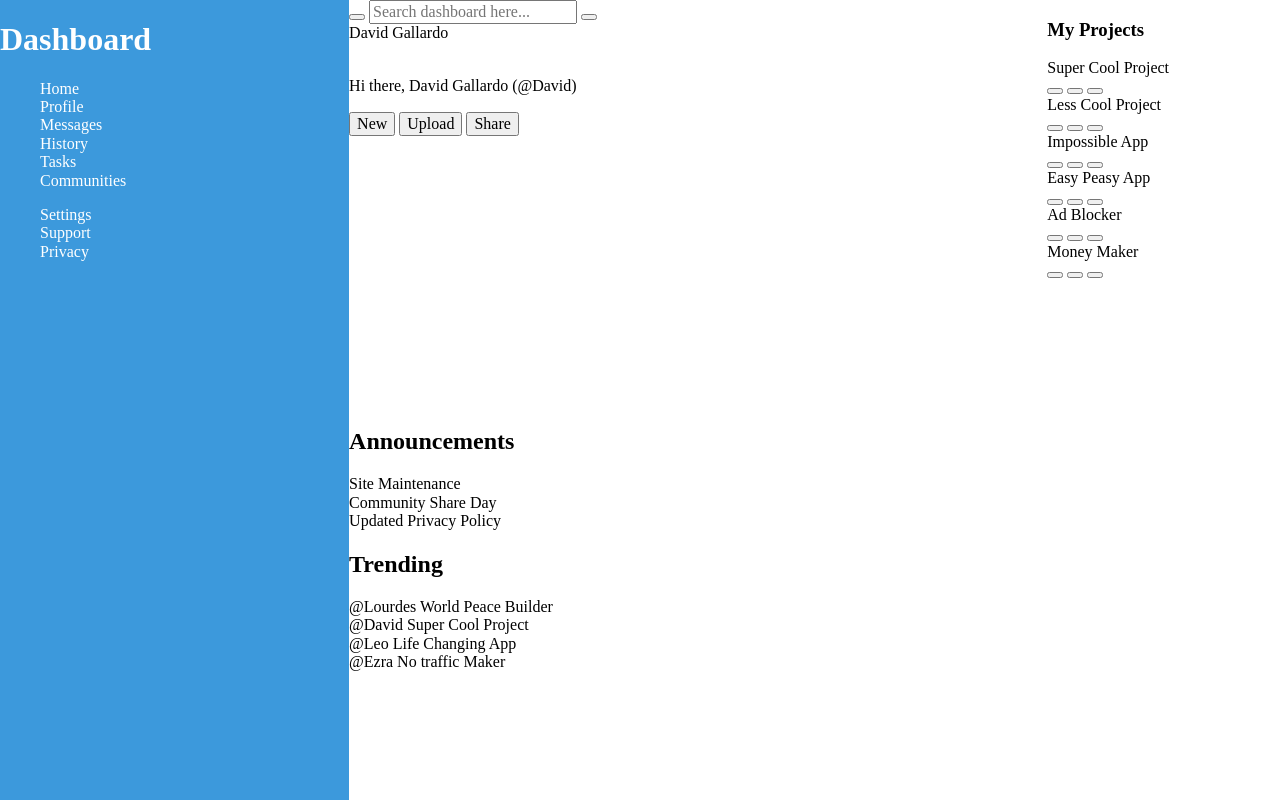
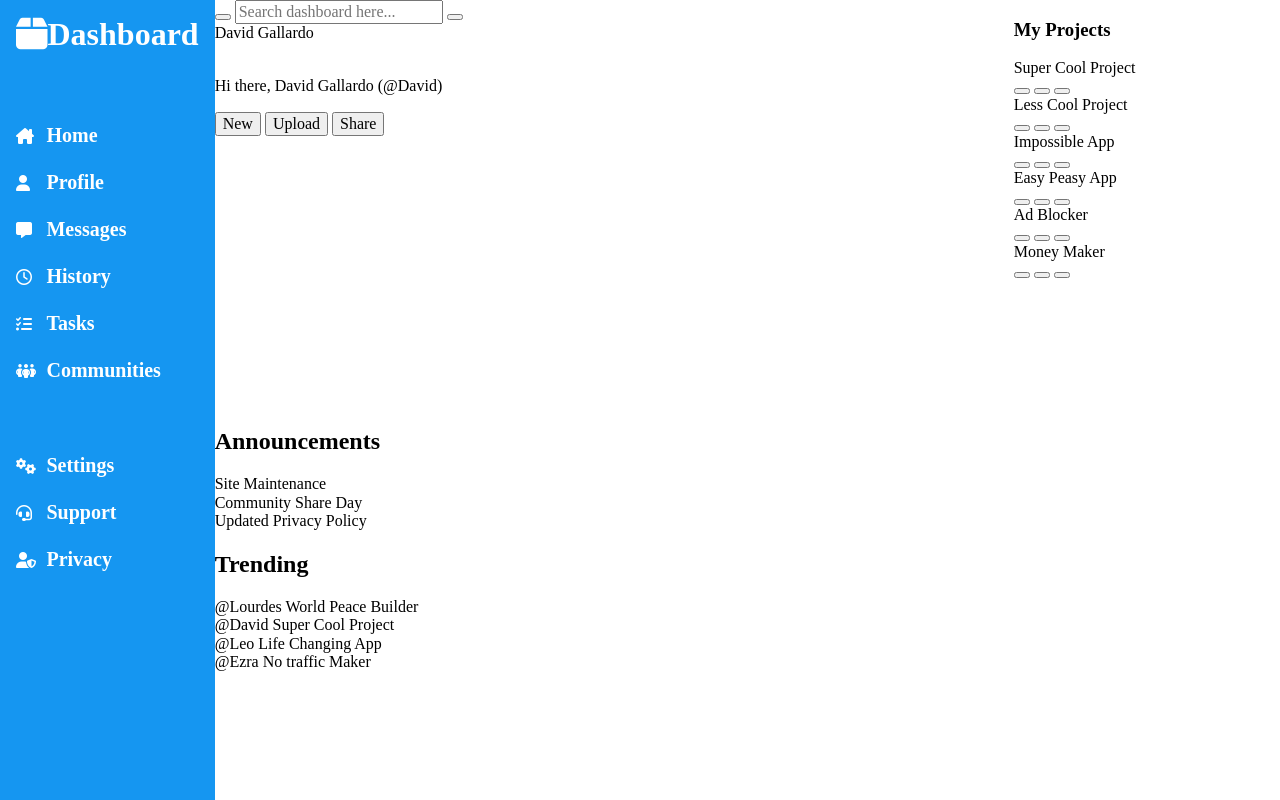
Before and after one commit to Davidg412/My_Dashboard, a plain HTML site: page index.html in a window 1280 px wide. Drawn offline with Linux system fonts and the light colour scheme.

Commit message:
Finish left sidebar with functional list of items

```diff
--- a/index.html
+++ b/index.html
@@ -5,6 +5,7 @@
     <meta http-equiv="X-UA-Compatible" content="IE=edge">
     <meta name="viewport" content="width=device-width, initial-scale=1.0">
     <link rel="stylesheet" href="normalize.css">
+    <script src="https://kit.fontawesome.com/641c6d27e1.js" crossorigin="anonymous"></script>
     <link rel="stylesheet" href="style.css">
     <title>My Dashboard</title>
 </head>
@@ -12,19 +13,38 @@
     <div class="container">
 
         <div class="left-sidebar-container">
-            <h1 class="dashboard">Dashboard</h1>
             <div class="menu">
-                <ul>
+                <div class="dashboard">
+                    <i class="fa-solid fa-box"></i>
+                    <h1>Dashboard</h1>
+                </div>
+                <ul class="toplist">
+                    <i class="fa-solid fa-house-chimney"></i>
                     <li>Home</li>
+
+                    <i class="fa-solid fa-user"></i>
                     <li>Profile</li>
+
+                    <i class="fa-solid fa-message"></i>
                     <li>Messages</li>
+
+                    <i class="fa-regular fa-clock"></i>
                     <li>History</li>
+
+                    <i class="fa-solid fa-list-check"></i>
                     <li>Tasks</li>
+
+                    <i class="fa-solid fa-people-group"></i>
                     <li>Communities</li>
                 </ul>
-                <ul>
+                <ul class="bottomlist">
+                    <i class="fa-solid fa-gears"></i>
                     <li>Settings</li>
+
+                    <i class="fa-solid fa-headset"></i>
                     <li>Support</li>
+
+                    <i class="fa-solid fa-user-shield"></i>
                     <li>Privacy</li>
                 </ul>
             </div>
--- a/style.css
+++ b/style.css
@@ -5,19 +5,73 @@ html {
 	box-sizing: border-box;
 }
 
+h1 {
+	padding: 0;
+	margin: 0;
+}
+
 .container {
 	display: grid;
-	grid-template-columns: 1.5fr 3fr 1fr;
+	grid-template-columns: .75fr 3fr 1fr;
 	width: 100vw;
 	height: 100vh;
 }
 
+/*********************Left-sidebar*************************/
 .left-sidebar-container {
 	grid-row: span 2;
-	background-color: #3c99dc;
+	background-color: #1596f1;
 	color: white;
+	display: grid;
+}
+
+.dashboard {
+	display: grid;
+	grid-template-columns: 1fr 5.25fr;
+	margin-bottom: 3rem;
 }
 
 ul {
 	list-style: none;
+	padding: 0;
+	margin: 0;
+	display: grid;
+	grid-template-columns: 1fr 5fr;
+	align-items: center;
 }
+
+.toplist {
+	grid-template-rows: repeat(6, 1fr);
+	margin-bottom: 3rem;
+}
+
+.bottomlist {
+	grid-template-rows: repeat(3, 1fr);
+}
+
+h1 {
+	padding: 0;
+	margin: 0;
+}
+
+.fa-box {
+	display: inline-block;
+	font-size: 2.25rem;
+}
+
+.menu {
+	padding: 1rem;
+}
+
+
+li {
+	font-size: 1.25rem;
+	align-items: end;
+	margin-bottom: 1.5rem;
+	font-weight: 900;
+}
+
+i {
+	margin-bottom: 1.5rem;
+	font-weight: 900;
+}
```
